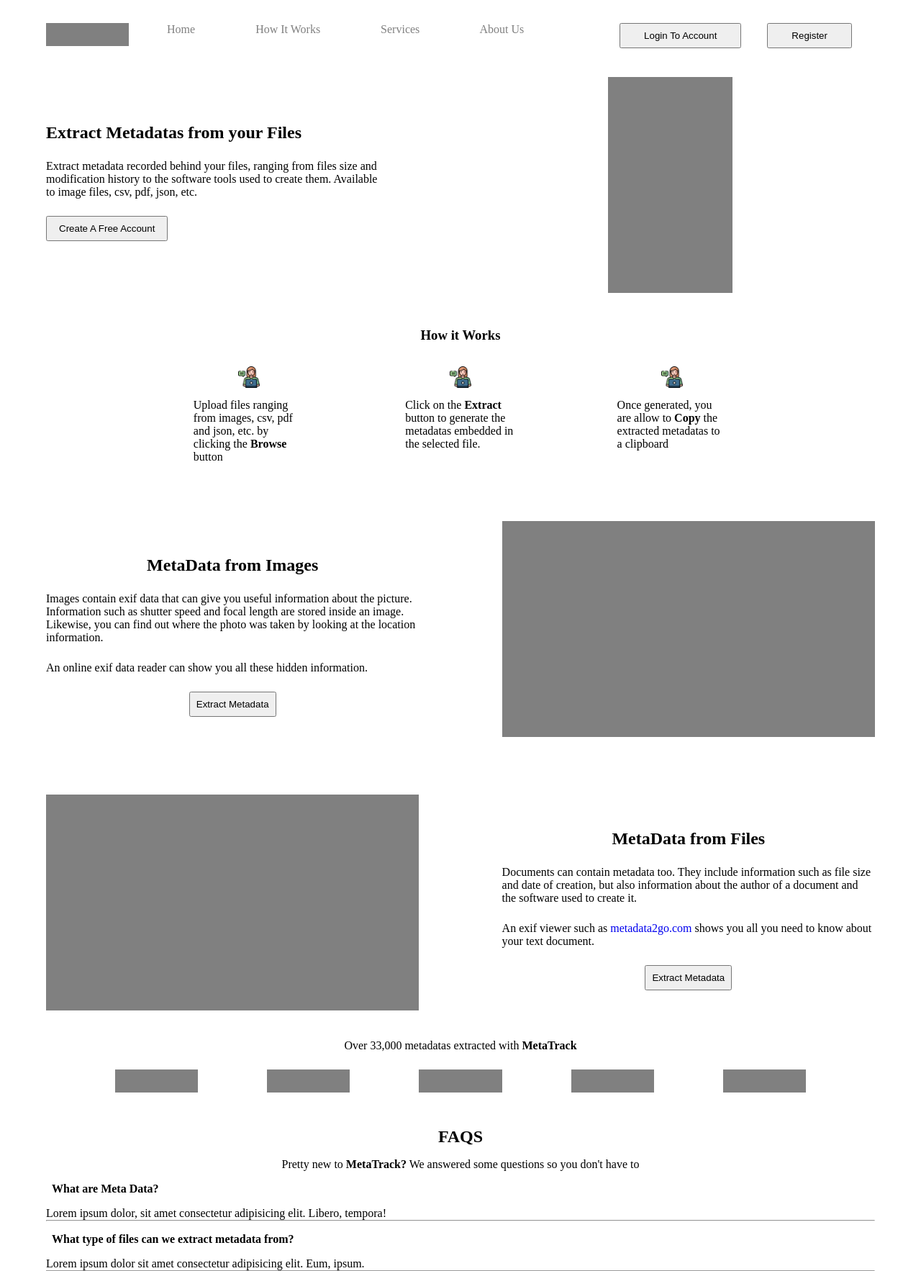
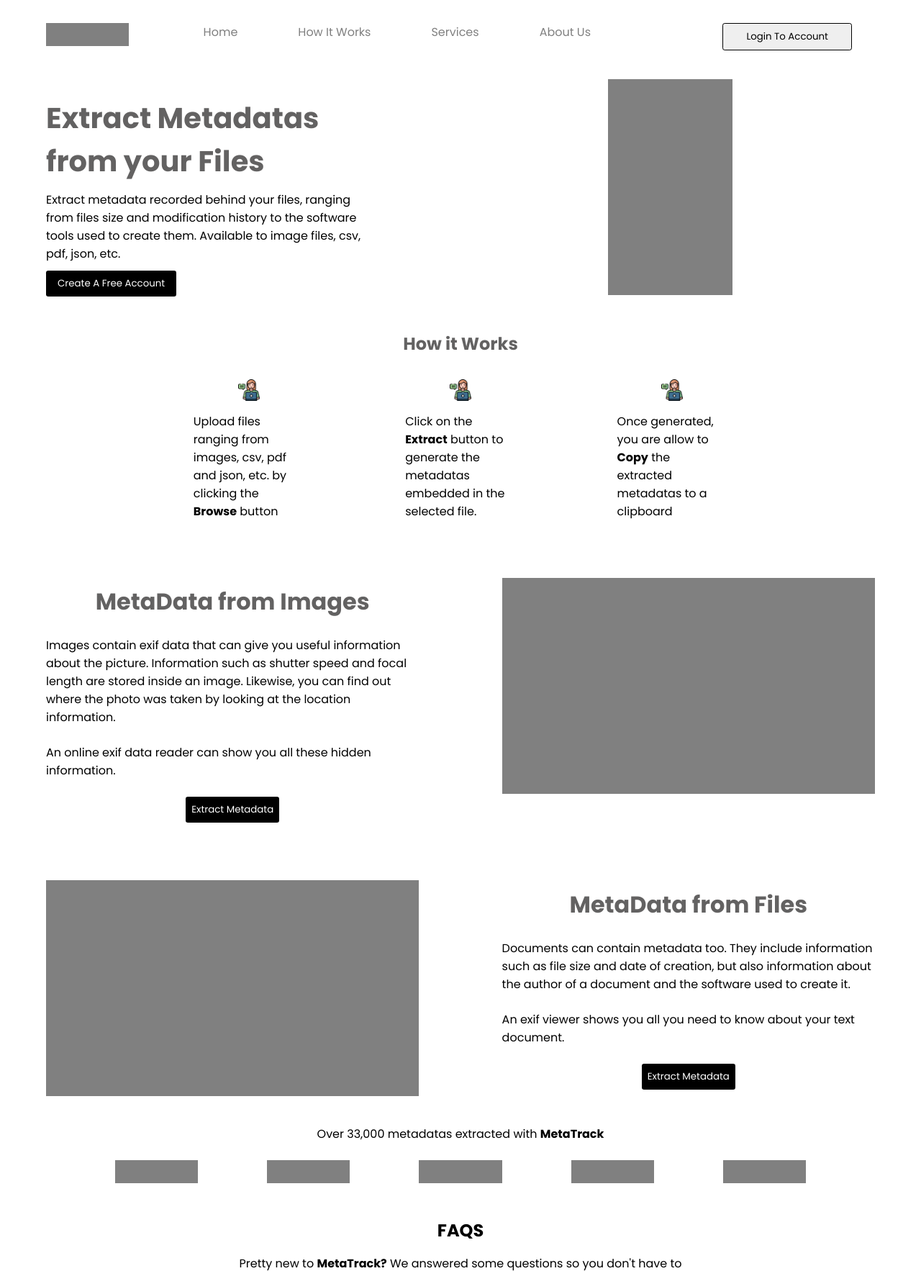
Before and after one commit to zuri-training/proj_fetch_meta_data_team_83, a Django app: page / in a window 1280 px wide. Shown: the top 1766 px of the page at 72% size. Run offline with Django 4.2, Linux system fonts and the light colour scheme.

Commit message:
Progress Updates

```diff
--- a/fetch_metadata/static/index.css
+++ b/fetch_metadata/static/index.css
@@ -1,8 +1,14 @@
+@import url('https://fonts.googleapis.com/css2?family=Poppins:wght@400;600;700&display=swap');
+
 * {
 	padding: 0;
 	margin: 0;
 	box-sizing: border-box;
 	text-decoration: none;
+}
+
+h1, h2, h3, h4, h5, h6, a, p, button {
+    font-family: 'Poppins', sans-serif;
 }
 
 /* Styling of the header section (nav_bars) */
@@ -30,6 +36,8 @@
 #nav_bar .nav_right .right_link {
 	margin-right: 2rem;
 	padding: 0.5rem 2rem;
+	border: thin solid;
+    border-radius: .2rem;
 }
 
 /* Styling of the top container (top_head) */
@@ -43,15 +51,24 @@
 
 #top_head .head_content {
 	max-width: 40%;
-	padding-top: 4rem;
+	padding-top: 1.5rem;
 }
 
 #top_head .head_content .content {
-	margin-bottom: 1.5rem;
+	margin-bottom: .7rem;
+}
+
+#top_head .head_content .head_headings {
+    font-size: 2.5rem;
+	color: rgb(99, 98, 98);
 }
 
 #top_head .head_content .head_button {
 	padding: 0.5rem 1rem;
+	border: none;
+    border-radius: .2rem;
+    color: white;
+    background-color: black;
 }
 
 #top_head .head_img {
@@ -71,6 +88,8 @@
 
 #first_layout .how_heading {
 	text-align: center;
+	font-size: 1.5rem;
+	color: rgb(99, 98, 98);
 }
 
 #first_layout .layout_boxes {
@@ -108,11 +127,13 @@
 
 #second_layout .text_container {
 	max-width: 45%;
-	margin-top: 3rem;
+	margin-top: .6rem;
 }
 
 #second_layout .text_container .metadata_head {
 	text-align: center;
+	font-size: 2rem;
+    color: rgb(99, 98, 98);
 }
 
 #second_layout .text_container .content {
@@ -125,6 +146,10 @@
 
 #second_layout .text_container .extract_button {
 	padding: 0.5rem;
+	border: none;
+    border-radius: .2rem;
+    color: white;
+    background-color: black;
 }
 
 #second_layout .layout_img {
--- /dev/null
+++ b/fetch_metadata/static/index.js
@@ -0,0 +1,16 @@
+var faq = document.getElementsByClassName("faq_quest");
+var i;
+
+for (i = 0; i < faq.length; i++) {
+	faq[i].addEventListener("click", function () {
+		this.classList.toggle("active");
+
+		/* Toggle between hiding and showing the active panel */
+		var body = this.nextElementSibling;
+		if (body.style.display === "block") {
+			body.style.display = "none";
+		} else {
+			body.style.display = "block";
+		}
+	});
+}
--- a/fetch_metadata/templates/base.html
+++ b/fetch_metadata/templates/base.html
@@ -6,6 +6,7 @@
     <meta http-equiv="X-UA-Compatible" content="IE=edge">
     <meta name="viewport" content="width=device-width, initial-scale=1.0">
     <link href="{% static 'index.css'%}" rel="stylesheet" />
+	<!-- <script src="{% static 'index.js'%}"></script> -->
 
     {% block title %}
         {% if title %}
@@ -28,7 +29,7 @@
 			</div>
 			<div class="nav_right">
 				<button class="right_link">Login To Account</button>
-				<button class="right_link">Register</button>
+				<!-- <button class="right_link">Register</button> -->
 			</div>
 	</header>
     <main>
@@ -79,6 +80,6 @@
 				</div>
 			</section>
 	</footer>
-
+	<!-- <script src="{% static 'index.js'%}"></script> -->
 </body>
 </html>
--- a/fetch_metadata/templates/common/home.html
+++ b/fetch_metadata/templates/common/home.html
@@ -83,9 +83,7 @@
 			document and the software used to create it.
 		</p>
 		<p class="metadata_text content">
-			An exif viewer such as
-			<a href="metadata2go.com">metadata2go.com</a> shows you all you need to
-			know about your text document.
+			An exif viewer shows you all you need to know about your text document.
 		</p>
 		<div class="metadata_button">
 			<button class="extract_button">Extract Metadata</button>
@@ -148,4 +146,5 @@
 		<hr class="hr_line" />
 	</div>
 </section>
+<script src="{% static 'index.js'%}"></script>
 {% endblock %}
```
